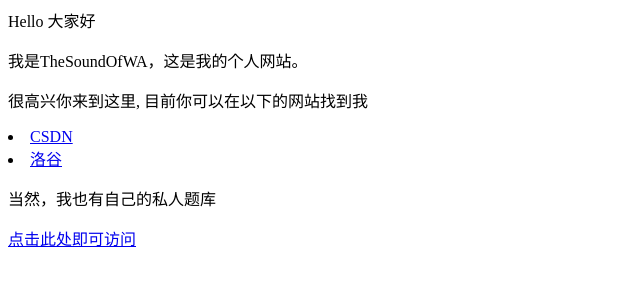
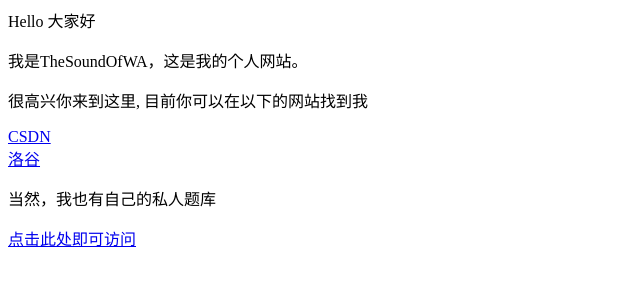
Before and after one commit to TheSoundOfWA/TheSoundOfWA.github.io, a plain HTML site: page index.html in a window 1280 px wide. Shown: the whole page, without its empty margins (0-640 px from the left). Drawn offline with Linux system fonts and the light colour scheme.

Commit message:
Update index.html

```diff
--- a/index.html
+++ b/index.html
@@ -9,8 +9,8 @@
     <p>我是TheSoundOfWA，这是我的个人网站。 </p>
     <p>很高兴你来到这里, 目前你可以在以下的网站找到我</p>
 
-    <li> <a href="https://blog.csdn.net/weixin_73410458?spm=1000.2115.3001.5343">CSDN</a> </li>
-    <li> <a href="https://www.luogu.com.cn/user/809373">洛谷</a> </li>
+    <a href="https://blog.csdn.net/weixin_73410458?spm=1000.2115.3001.5343">CSDN</a> <br>
+    <a href="https://www.luogu.com.cn/user/809373">洛谷</a>
 
     <p>当然，我也有自己的私人题库</p>
 
```
